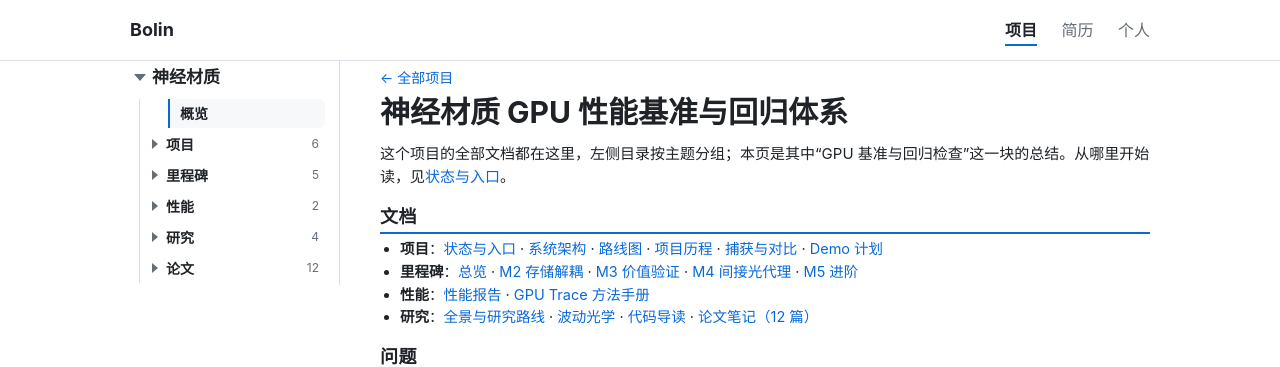
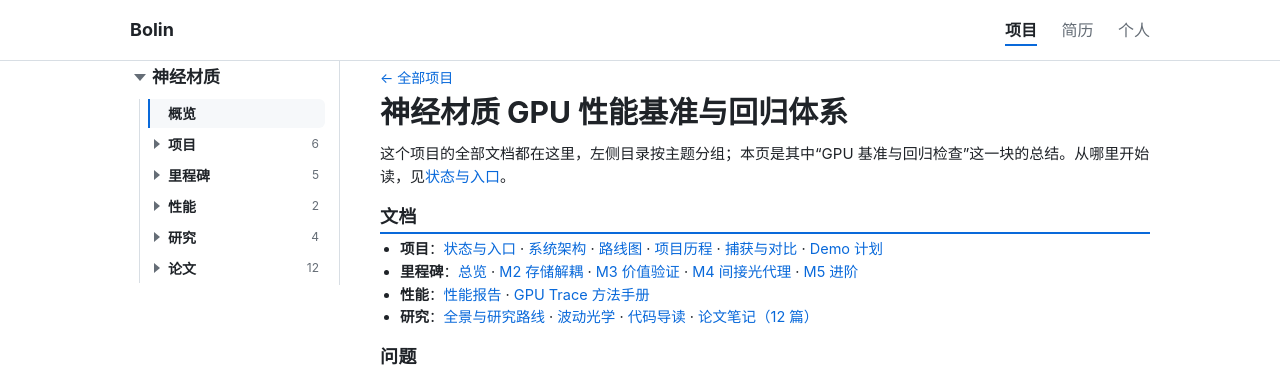
Before and after one commit to bolin12/bolin12.github.io, a Jekyll site: the page built from projects/neural-bsdf-perf.md, in a window 1280 px wide. Shown: the top 367 px of the page. Built offline with Jekyll 4.4.1, drawn with Linux system fonts in a browser that asks for light colours.

Commit message:
Fix sidebar indentation: scope header nav link margin to the header
The generic 'nav a' rule gave the sidebar links a 20px left margin, so the
overview entry sat deeper than the group names. Scoped it to .site-header.

Co-Authored-By: Claude Sonnet 5.5 <noreply@anthropic.com>

```diff
--- a/assets/css/style.css
+++ b/assets/css/style.css
@@ -7,7 +7,7 @@ a{color:var(--accent);text-decoration:none}a:hover{text-decoration:underline}
 .site-header{border-bottom:1px solid var(--line)}
 .site-header .wrap{display:flex;justify-content:space-between;align-items:center;flex-wrap:wrap;min-height:60px}
 .brand{font-weight:700;color:var(--fg);font-size:18px}.brand:hover{text-decoration:none}
-nav a{margin-left:20px;color:var(--muted)}nav a.active,nav a:hover{color:var(--fg);text-decoration:none}
+.site-header nav a{margin-left:20px;color:var(--muted)}.site-header nav a.active,.site-header nav a:hover{color:var(--fg);text-decoration:none}
 main{padding-top:36px;padding-bottom:60px;min-height:70vh}
 .page-title{font-size:30px;margin:0 0 8px}
 .meta{color:var(--muted);font-size:14px;margin:0 0 28px}
@@ -58,7 +58,7 @@ table{border-collapse:collapse}td,th{border:1px solid var(--line);padding:6px 12
 .resume a.role::after,.resume a.link::after{content:" →"}
 .resume a.link{font-size:13px;margin-left:4px;white-space:nowrap}
 
-nav a.active{color:var(--fg);font-weight:600;border-bottom:2px solid var(--accent);padding-bottom:4px}
+.site-header nav a.active{color:var(--fg);font-weight:600;border-bottom:2px solid var(--accent);padding-bottom:4px}
 .crumb{margin:0 0 6px;font-size:14px}
 .stats{display:grid;grid-template-columns:repeat(auto-fit,minmax(130px,1fr));gap:12px;margin:8px 0 4px}
 .stat{padding:12px 14px;border:1px solid var(--line);border-radius:8px;background:var(--card)}
@@ -80,7 +80,7 @@ main.has-side .main-col{max-width:780px}
 .side{position:sticky;top:16px;max-height:calc(100vh - 32px);overflow-y:auto;font-size:14px;line-height:1.5;padding-right:14px;border-right:1px solid var(--line)}
 .side-toggle,.grp-toggle{display:flex;align-items:center;gap:6px;width:100%;border:0;border-radius:6px;background:none;color:var(--fg);font:inherit;text-align:left;cursor:pointer}
 .side-toggle{margin:0 0 4px;padding:5px 8px 5px 4px;font-size:17px;font-weight:700;line-height:1.4}
-.grp-toggle{margin:2px 0;padding:4px 6px 4px 2px;font-size:14px;font-weight:600}
+.grp-toggle{margin:2px 0;padding:4px 6px 4px 4px;font-size:14px;font-weight:600}
 .side-toggle:hover,.grp-toggle:hover{background:var(--card)}
 .side-toggle:focus-visible,.grp-toggle:focus-visible,.side li a:focus-visible{outline:2px solid var(--accent);outline-offset:1px}
 .caret{flex:none;width:0;height:0;border-left:6px solid transparent;border-right:6px solid transparent;border-top:7px solid var(--muted);transition:transform .15s}
@@ -89,18 +89,18 @@ main.has-side .main-col{max-width:780px}
 .grp-name{flex:1}
 .count{flex:none;font-size:12px;font-weight:400;color:var(--muted)}
 .side ul{list-style:none;margin:0 0 0 9px;padding:0 0 0 8px;border-left:1px solid var(--line)}
-.side ul ul{margin-left:7px}
+.side .grp>ul{margin:0 0 0 11px;padding:0 0 0 13px}
 .side ul[hidden]{display:none}
 .side li a{display:block;padding:4px 10px;border-left:2px solid transparent;border-radius:0 6px 6px 0;color:var(--muted)}
 .side li a:hover{color:var(--fg);text-decoration:none;background:var(--card)}
 .side li.cur>a{color:var(--fg);font-weight:600;background:var(--card);border-left-color:var(--accent)}
+#side-list>li>a{padding-left:18px}
 .grp.has-cur>.grp-toggle{color:var(--accent)}
 
 /* medium windows: keep the directory on the left, just narrower */
 @media (max-width:900px){
   main.has-side{grid-template-columns:160px minmax(0,1fr);gap:24px}
   .side{padding-right:8px}
-  .side li a{padding:4px 6px}
 }
 /* phones only: the directory moves above the text, still as an indented tree */
 @media (max-width:640px){
```
